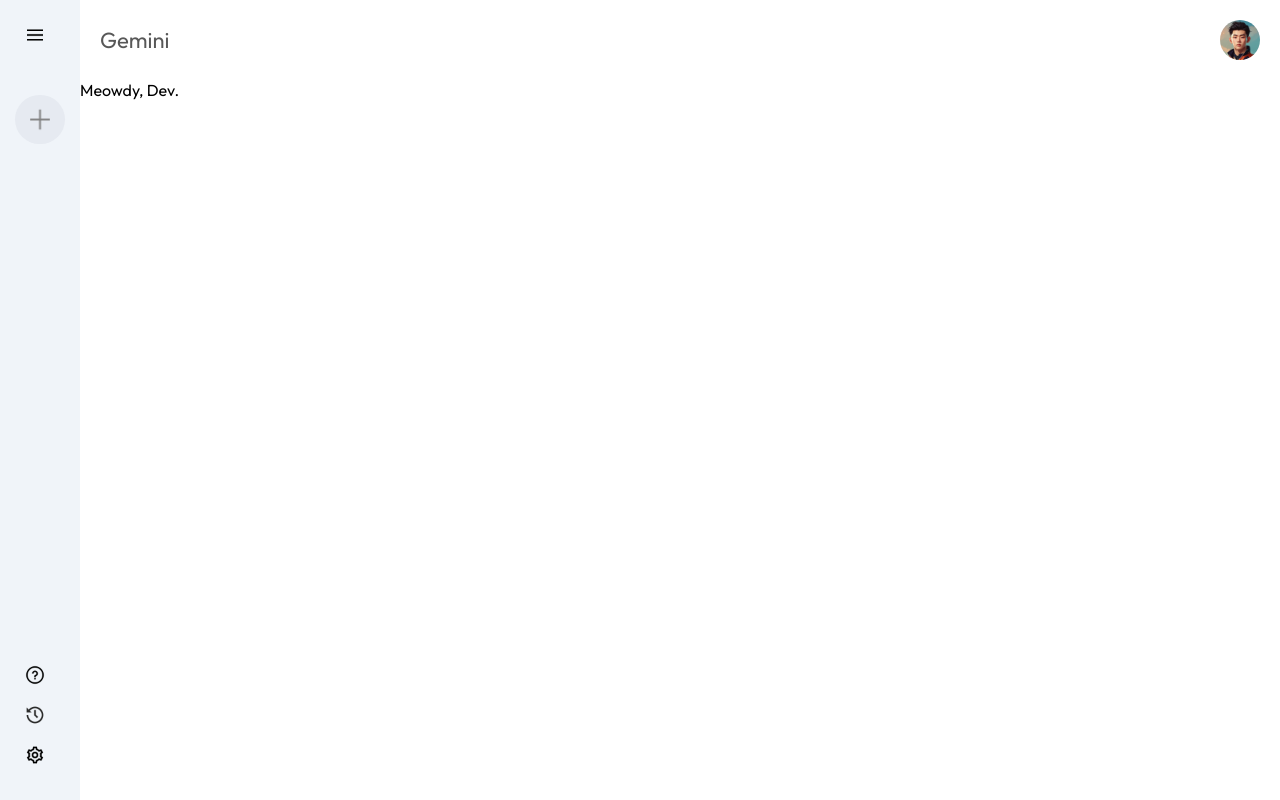
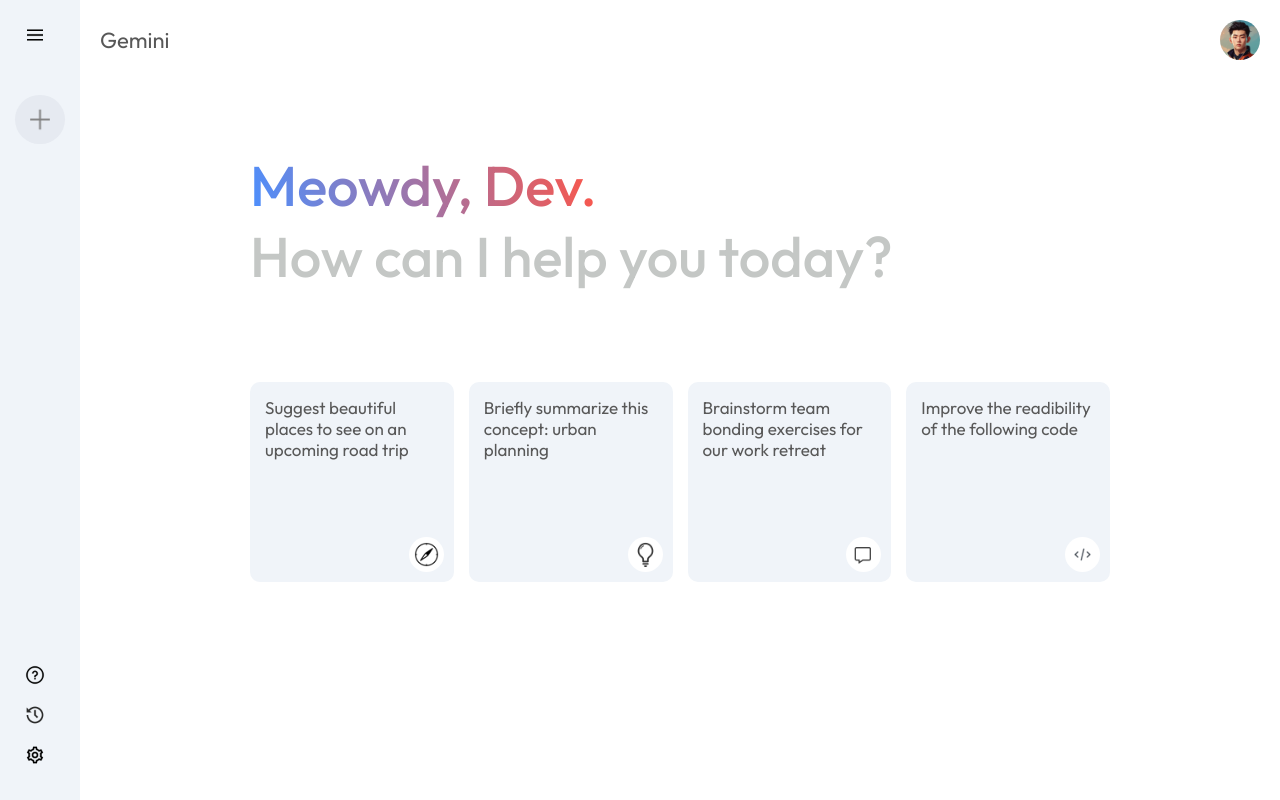
Before and after one commit to kevinsmasters/gemini-clone, a React (Vite) app: page / in a window 1280 px wide. Built offline with nearby package versions, Linux system fonts and the light colour scheme.

Commit message:
added main cards and css

```diff
--- a/src/components/Main/Main.css
+++ b/src/components/Main/Main.css
@@ -18,3 +18,57 @@
   width: 40px;
   border-radius: 50%;
 }
+
+.main-container {
+  max-width: 900px;
+  margin: auto;
+}
+
+.main .greet {
+  margin: 50px 0;
+  font-size: 56px;
+  color: #c4c7c5;
+  font-weight: 500;
+  padding: 20px;
+}
+
+.main .greet span {
+  background: -webkit-linear-gradient(16deg, #4b90ff, #ff5546);
+  -webkit-background-clip: text;
+  -webkit-text-fill-color: transparent;
+}
+
+.main .cards {
+  display: grid;
+  grid-template-columns: repeat(auto-fill,minmax(180px, 1fr));
+  gap: 15px;
+  padding: 20px;
+}
+
+.main .card {
+  height: 200px;
+  padding: 15px;
+  background-color: #f0f4f9;
+  border-radius: 10px;
+  position: relative;
+  cursor: pointer;
+}
+
+.main .card:hover {
+  background-color: #dfe4ea;
+}
+
+.main .card img {
+  width: 35px;
+  padding: 5px;
+  position: absolute;
+  background-color: #fff;
+  border-radius: 20px;
+  bottom: 10px;
+  right: 10px;
+}
+
+.main .card p {
+  color: #585858;
+  font-size: 17px;
+}
--- a/src/components/Main/Main.jsx
+++ b/src/components/Main/Main.jsx
@@ -11,6 +11,25 @@
       <div className="main-container">
         <div className="greet">
           <p><span>Meowdy, Dev.</span></p>
+          <p>How can I help you today?</p>
+        </div>
+        <div className="cards">
+          <div className="card">
+            <p>Suggest beautiful places to see on an upcoming road trip</p>
+            <img src={assets.compass_icon} alt="" />
+          </div>
+          <div className="card">
+            <p>Briefly summarize this concept: urban planning</p>
+            <img src={assets.bulb_icon} alt="" />
+          </div>
+          <div className="card">
+            <p>Brainstorm team bonding exercises for our work retreat</p>
+            <img src={assets.message_icon} alt="" />
+          </div>
+          <div className="card">
+            <p>Improve the readibility of the following code</p>
+            <img src={assets.code_icon} alt="" />
+          </div>
         </div>
       </div>
     </div>
```
